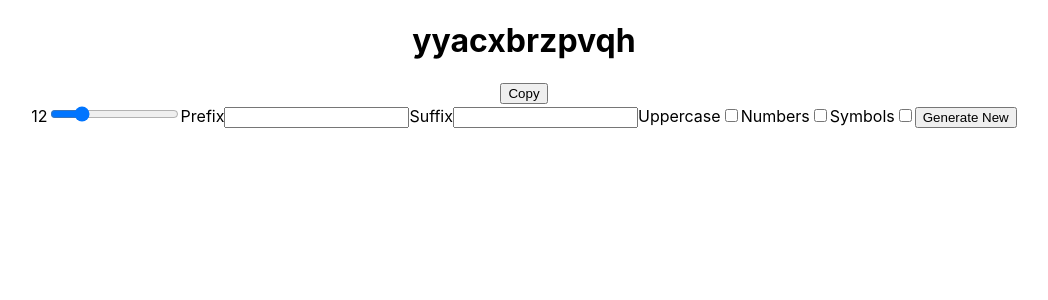
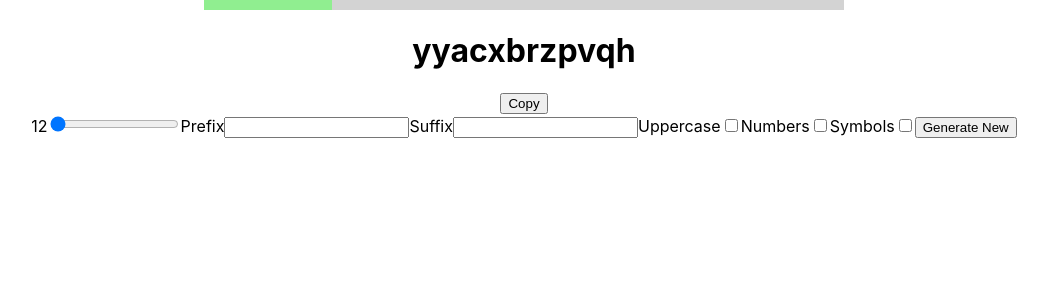
Before and after one commit to jegirhiny/password-generator, a React (Create React App) app: page / in a window 1280 px wide. Shown: the top 300 px of the page, without its empty margins (116-1164 px from the left). Built offline with nearby package versions, Linux system fonts and the light colour scheme.

Commit message:
added a progress bar that displays the strength of the current password

```diff
--- a/src/components/password-display/password-display.component.jsx
+++ b/src/components/password-display/password-display.component.jsx
@@ -1,5 +1,6 @@
 import { useState } from "react";
 import "./password-display.styles.css"
+import PasswordStrength from "../password-strength/password-strength.component";
 
 const PasswordDisplay = ({ password }) => {
     const [ copyText, setCopyText ] = useState('Copy');
@@ -15,6 +16,7 @@ const PasswordDisplay = ({ password }) => {
 
     return (
         <div className="display">
+            <PasswordStrength password={password} />
             <h1 className="password">{password}</h1>
             <button onClick={handleClick}>{copyText}</button>
         </div>
--- a/src/components/password-form/password-form.component.jsx
+++ b/src/components/password-form/password-form.component.jsx
@@ -44,8 +44,8 @@ const PasswordForm = ({ submitFormData }) => {
 
     return (
         <form onSubmit={handleSubmit}>
-            <label htmlFor='length'>{ formData.length }</label>
-            <input name='length' type='range' min={1} max={52} value={formData.length} step={1} onChange={handleChange}/>
+            <label htmlFor='length'>{formData.length}</label>
+            <input name='length' type='range' min={12} max={48} value={formData.length} step={1} onChange={handleChange}/>
             <label htmlFor='prefix'>Prefix</label>
             <input name='prefix' type='text' onChange={handleChange}/>
             <label htmlFor='suffix'>Suffix</label>
--- a/src/components/password-strength/password-strength.component.jsx
+++ b/src/components/password-strength/password-strength.component.jsx
@@ -1,5 +1,12 @@
-const PasswordStrength = () => {
+import { getStrength } from "../../static/PasswordUtils";
+import "./password-strength.styles.css";
 
+const PasswordStrength = ({ password }) => {
+    return (
+        <div className="strength-wrapper">
+            <div className="strength" style={{width: `${getStrength(password)}vw`}}></div>
+        </div>
+    );
 }
 
 export default PasswordStrength;
--- a/src/components/password-strength/password-strength.styles.css
+++ b/src/components/password-strength/password-strength.styles.css
@@ -0,0 +1,10 @@
+.strength-wrapper {
+    width: 50vw;
+    height: 10px;
+    background-color: #d3d3d3;
+}
+
+.strength {
+    height: inherit;
+    background-color: #90ee90;
+}
--- a/src/static/PasswordUtils.js
+++ b/src/static/PasswordUtils.js
@@ -1,6 +1,30 @@
 const letters = 'abcdefghijklmnopqrstuvwxyz';
 const symbols = ".,!?;:'\"-_+-*/=<>[]{}()@#$%&|\\~!?#^`";
 const numbers = '1234567890';
+
+export function getStrength(password) {
+    let hasSymbol = false, hasNumber = false, hasCapital = false;
+    let strength = 0;
+
+    for (const key of password) {
+        if (!hasSymbol && symbols.includes(key)) {
+            hasSymbol = true;
+            strength += 16;
+        } else if (!hasNumber && numbers.includes(key)) {
+            hasNumber = true;
+            strength += 16;
+        } else if (!hasCapital && key.toUpperCase() === key) {
+            hasCapital = true;
+            strength += 8;
+        }
+    }
+
+    const length = password.length, maxPasswordLength = 48, maxStrength = 50;
+    strength += Math.min(1, (length - 12) / (maxPasswordLength - 12)) * (maxStrength - 10) + 10;
+    strength = Math.min(strength, maxStrength);
+
+    return strength;
+}
 
 export function generatePassword(formData) {
     const length = formData.length;
```
